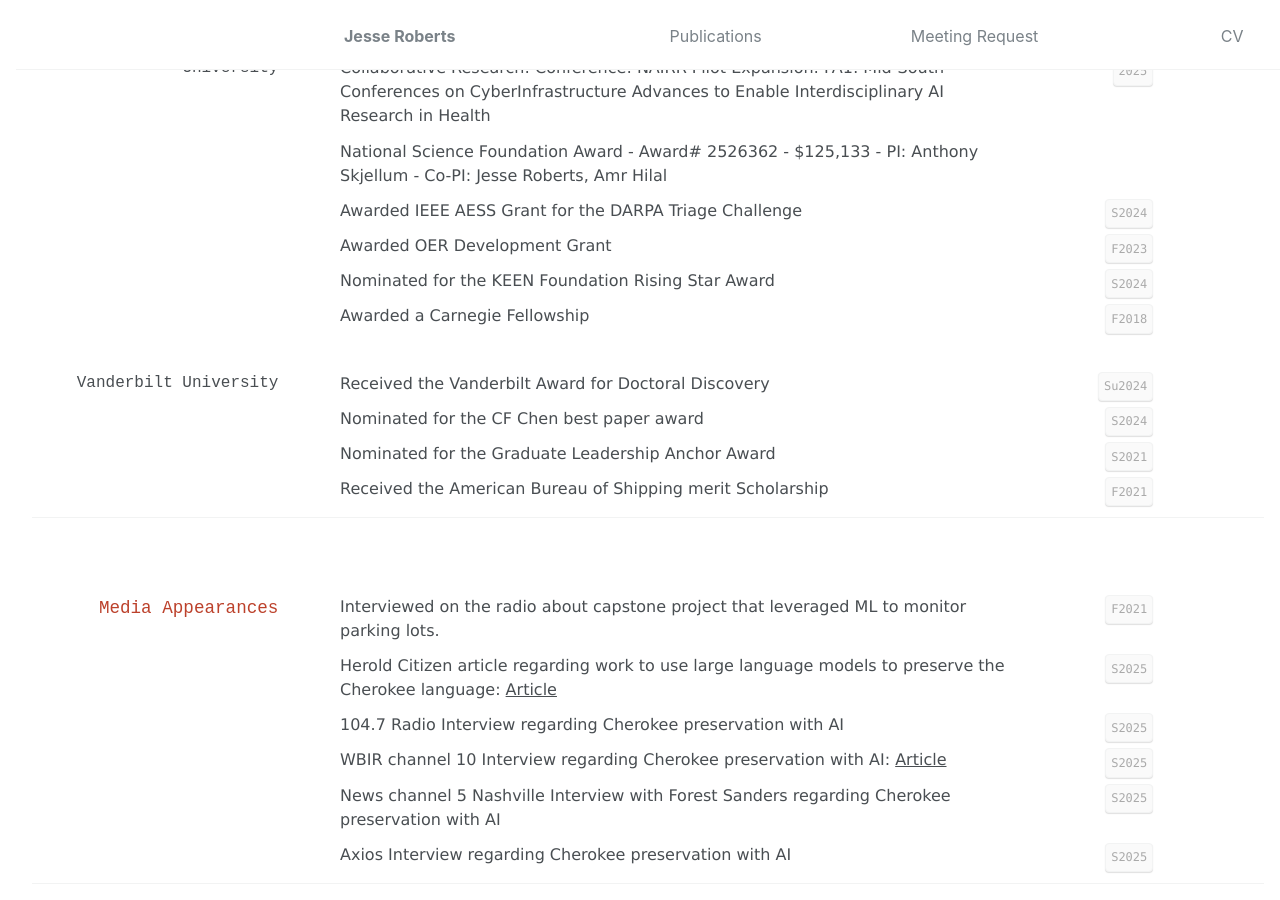
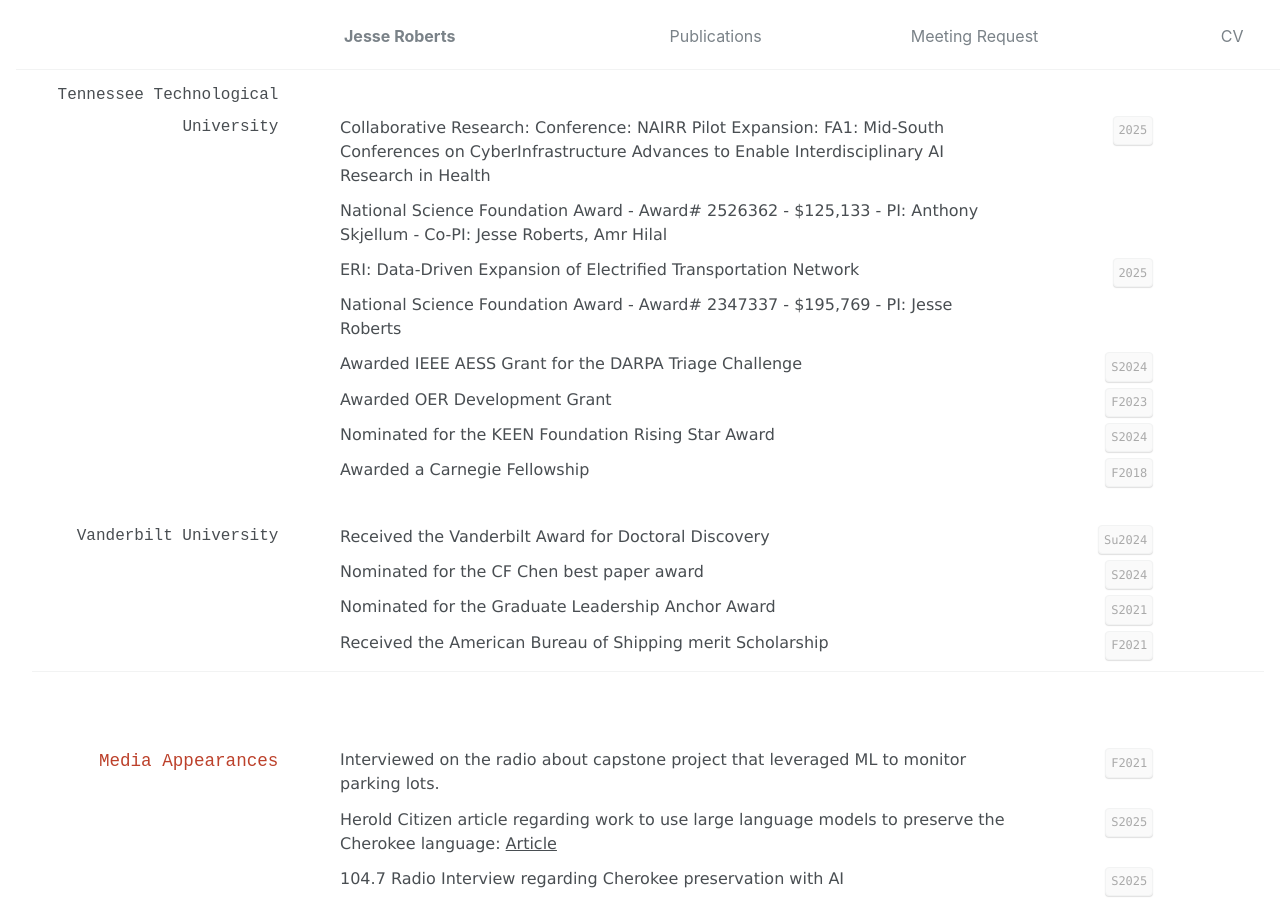
Before and after one commit to JesseTNRoberts/JesseTNRoberts.github.io, a Jekyll site: the page built from _pages/cv.md, in a window 1280 px wide and 900 px high, scrolled down 2134 px. Built offline with Jekyll 4.4.1, drawn with Linux system fonts in a browser that asks for light colours; some of the changed text lies outside the part shown.

Commit message:
grants and courses

```diff
--- a/_pages/cv.md
+++ b/_pages/cv.md
@@ -119,6 +125,13 @@ Developed a co-op program to improve recruitment. Oversaw hiring, training, and
 Collaborative Research: Conference: NAIRR Pilot Expansion: FA1: Mid-South Conferences on CyberInfrastructure Advances to Enable Interdisciplinary AI Research in Health
 
 National Science Foundation Award - Award# 2526362 - $125,133 - PI: Anthony Skjellum - Co-PI: Jesse Roberts, Amr Hilal
+
+
+`2025`
+ERI: Data-Driven Expansion of Electrified Transportation Network
+
+National Science Foundation Award - Award# 2347337 - $195,769 - PI: Jesse Roberts
+
 
 `S2024`
 Awarded IEEE AESS Grant for the DARPA Triage Challenge
```
Also changed, not shown: other parts of _pages/cv.md (+6 -0 lines), 1 other file.
